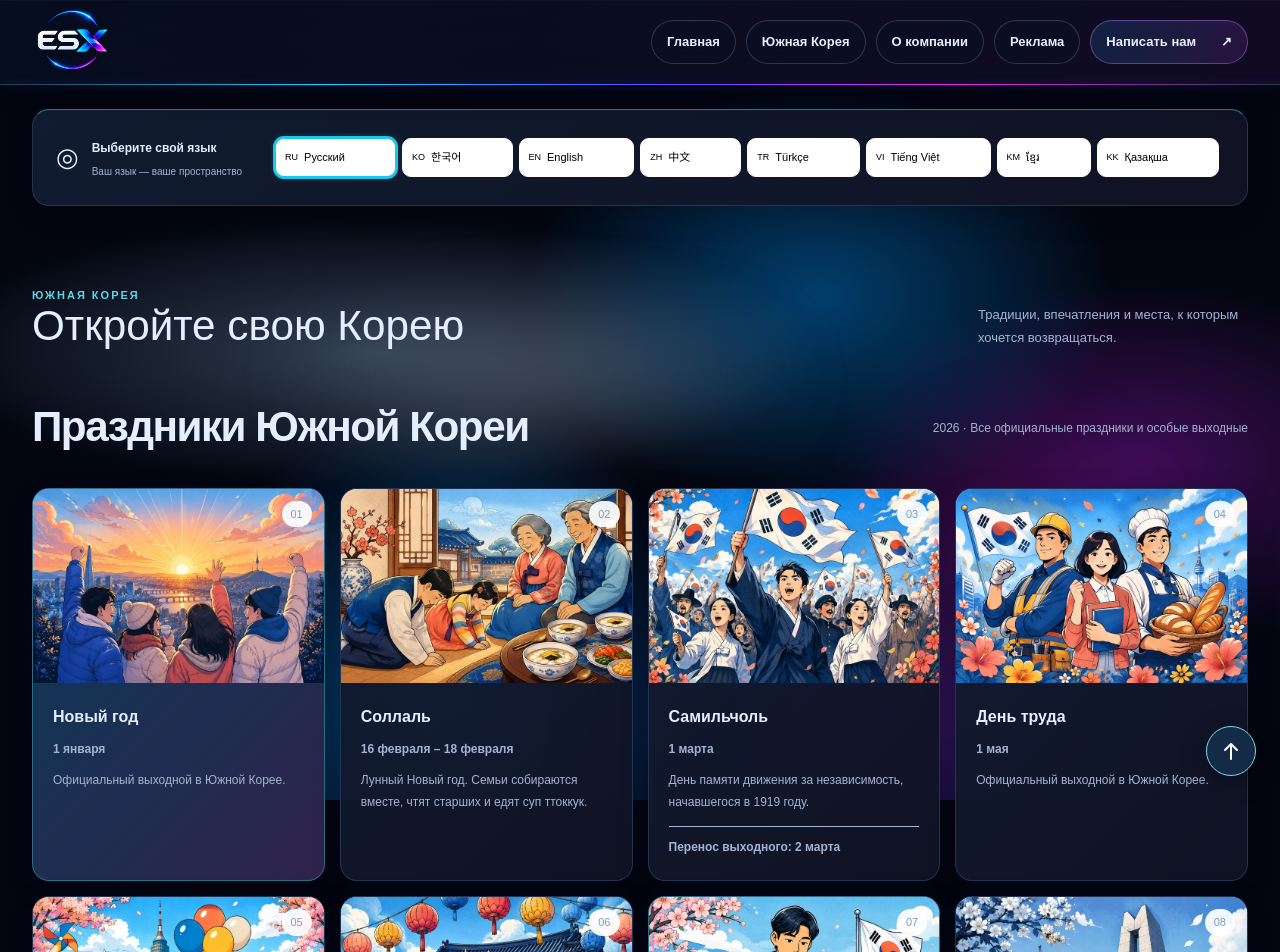
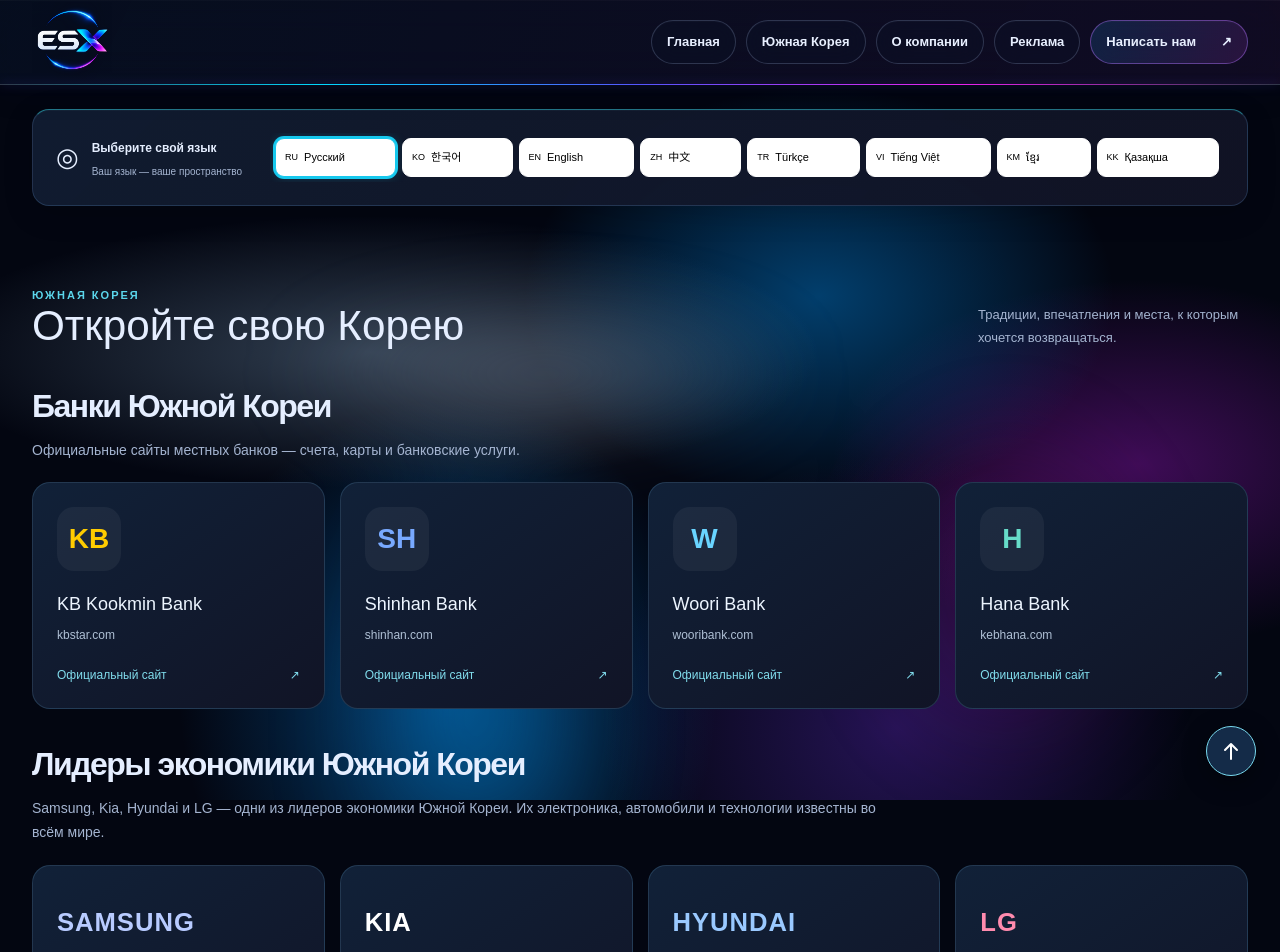
Before and after one commit to evgeniy210688-a11y/esx, a Next.js app: page /korea in a window 1280 px wide. Shown: the top 952 px of the page. Built offline with nearby package versions, Linux system fonts and the light colour scheme.

Commit message:
Add Korean banks and economic leaders section

```diff
--- /dev/null
+++ b/app/design/KoreaEconomy.tsx
@@ -0,0 +1,35 @@
+import type { Language } from './content';
+
+const labels: Record<Language, string[]> = {
+  ru: ['Банки Южной Кореи', 'Официальные сайты местных банков — счета, карты и банковские услуги.', 'Лидеры экономики Южной Кореи', 'Samsung, Kia, Hyundai и LG — одни из лидеров экономики Южной Кореи. Их электроника, автомобили и технологии известны во всём мире.', 'Официальный сайт'],
+  en: ['South Korean banks', 'Official local bank websites for accounts, cards and banking services.', 'Leaders of South Korea’s economy', 'Samsung, Kia, Hyundai and LG are among the leaders of South Korea’s economy. Their electronics, cars and technologies are known worldwide.', 'Official website'],
+  ko: ['대한민국의 은행', '계좌, 카드 및 금융 서비스를 위한 국내 은행 공식 웹사이트입니다.', '대한민국 경제를 이끄는 기업', '삼성, 기아, 현대, LG는 대한민국 경제를 이끄는 대표 기업입니다. 전자제품, 자동차와 기술로 세계에 알려져 있습니다.', '공식 웹사이트'],
+  zh: ['韩国银行', '查询账户、银行卡及银行服务的本地银行官方网站。', '韩国经济的领军企业', '三星、起亚、现代和LG是韩国经济的领军企业之一，其电子产品、汽车和技术享誉全球。', '官方网站'],
+  tr: ['Güney Kore bankaları', 'Hesaplar, kartlar ve bankacılık hizmetleri için yerel bankaların resmî siteleri.', 'Güney Kore ekonomisinin liderleri', 'Samsung, Kia, Hyundai ve LG, Güney Kore ekonomisinin lider şirketleri arasındadır. Elektronik ürünleri, otomobilleri ve teknolojileri dünya çapında tanınır.', 'Resmî web sitesi'],
+  vi: ['Ngân hàng Hàn Quốc', 'Trang chính thức của các ngân hàng địa phương về tài khoản, thẻ và dịch vụ ngân hàng.', 'Doanh nghiệp dẫn đầu kinh tế Hàn Quốc', 'Samsung, Kia, Hyundai và LG là những doanh nghiệp hàng đầu của kinh tế Hàn Quốc, nổi tiếng toàn cầu về điện tử, ô tô và công nghệ.', 'Trang web chính thức'],
+  km: ['ធនាគារកូរ៉េខាងត្បូង', 'គេហទំព័រផ្លូវការរបស់ធនាគារក្នុងស្រុកសម្រាប់គណនី កាត និងសេវាធនាគារ។', 'ក្រុមហ៊ុនឈានមុខក្នុងសេដ្ឋកិច្ចកូរ៉េខាងត្បូង', 'Samsung, Kia, Hyundai និង LG ជាក្រុមហ៊ុនឈានមុខក្នុងសេដ្ឋកិច្ចកូរ៉េខាងត្បូង។ ផលិតផលអេឡិចត្រូនិក រថយន្ត និងបច្ចេកវិទ្យារបស់ពួកគេត្រូវបានស្គាល់ទូទាំងពិភពលោក។', 'គេហទំព័រផ្លូវការ'],
+  kk: ['Оңтүстік Корея банктері', 'Шоттар, карталар және банк қызметтері туралы жергілікті банктердің ресми сайттары.', 'Оңтүстік Корея экономикасының көшбасшылары', 'Samsung, Kia, Hyundai және LG — Оңтүстік Корея экономикасының жетекші компаниялары. Олардың электроникасы, көліктері мен технологиялары бүкіл әлемге танымал.', 'Ресми сайт'],
+};
+const banks = [
+  { name: 'KB Kookmin Bank', mark: 'KB', color: '#ffcc00', url: 'https://www.kbstar.com/' },
+  { name: 'Shinhan Bank', mark: 'SH', color: '#78a9ff', url: 'https://www.shinhan.com/' },
+  { name: 'Woori Bank', mark: 'W', color: '#69d4ff', url: 'https://www.wooribank.com/' },
+  { name: 'Hana Bank', mark: 'H', color: '#67dcc9', url: 'https://www.kebhana.com/' },
+];
+const companies = [
+  { name: 'Samsung', mark: 'SAMSUNG', color: '#b8cbff', url: 'https://www.samsung.com/' },
+  { name: 'Kia', mark: 'KIA', color: '#fff', url: 'https://worldwide.kia.com/' },
+  { name: 'Hyundai', mark: 'HYUNDAI', color: '#9ac9ff', url: 'https://www.hyundai.com/worldwide/en' },
+  { name: 'LG', mark: 'LG', color: '#ff8bae', url: 'https://www.lg.com/global/' },
+];
+
+export default function KoreaEconomy({ language }: { language: Language }) {
+  const t = labels[language];
+  return <div className="korea-economy">{[banks, companies].map((items, index) => <section className="economy-group" key={index} aria-labelledby={`economy-title-${index}`}>
+    <div className="economy-heading"><h2 id={`economy-title-${index}`}>{t[index * 2]}</h2><p>{t[index * 2 + 1]}</p></div>
+    <div className="economy-grid">{items.map(item => <a className="economy-card" key={item.name} href={item.url} target="_blank" rel="noopener noreferrer">
+      <span className={`economy-mark ${index ? 'company-mark' : ''}`} style={{ color: item.color }} aria-hidden="true">{item.mark}</span>
+      <h3>{item.name}</h3><span className="economy-domain">{new URL(item.url).hostname.replace(/^www\./, '')}</span><span className="economy-link">{t[4]} <span aria-hidden="true">↗</span></span>
+    </a>)}</div>
+  </section>)}</div>;
+}
--- a/app/design/KoreaSection.tsx
+++ b/app/design/KoreaSection.tsx
@@ -1,4 +1,5 @@
 import Image from 'next/image';
+import KoreaEconomy from './KoreaEconomy';
 import { copy, placeNames, type Language } from './content';
 import { calendarLabels, getHolidayCalendar } from './holiday-calendar';
 
@@ -8,6 +9,7 @@ export default function KoreaSection({ language }: { language: Language }) {
   const t = copy[language];
   return <section id="korea" className="korea-section">
     <div className="section-heading"><div><div className="eyebrow blue-ink">{t[1]}</div><h1 style={{ fontSize: 'clamp(30px, 3.3vw, 43px)', lineHeight: 1.1 }}>{t[18]}</h1></div><p>{t[19]}</p></div>
+    <KoreaEconomy language={language} />
     <div id="holidays" className="subheading"><h2>{t[20]}</h2><span>{calendarLabels[language].subtitle}</span></div>
     <div className="holiday-grid">{getHolidayCalendar(language).map((holiday, i) => <article key={holiday.id} className={`holiday holiday-${i % 6}`}>
       <div className="holiday-art"><Image src={holiday.image} alt={holiday.name} fill sizes="(max-width: 540px) 100vw, (max-width: 1100px) 50vw, 25vw" className="holiday-image" /></div>
--- a/app/design/design.css
+++ b/app/design/design.css
@@ -434,3 +434,19 @@
 .useful-app-link { display: flex; justify-content: space-between; gap: 8px; margin-top: auto; color: #80dcec; font-size: 12px; }
 @media (max-width: 1100px) { .useful-apps-grid { grid-template-columns: repeat(4, minmax(0, 1fr)); } }
 @media (max-width: 600px) { .useful-apps-grid { grid-template-columns: repeat(2, minmax(0, 1fr)); } .useful-apps { padding: 28px 0 32px; } }
+
+.korea-economy { margin: 0 0 54px; }
+.economy-group + .economy-group { margin-top: 36px; }
+.economy-heading { margin-bottom: 20px; max-width: 850px; }
+.economy-heading h2 { font-size: clamp(23px, 2.5vw, 32px); line-height: 1.2; margin-bottom: 12px; }
+.economy-heading p { color: var(--muted); font-size: 14px; line-height: 1.75; }
+.economy-grid { display: grid; grid-template-columns: repeat(4, minmax(0, 1fr)); gap: 15px; }
+.economy-card { display: flex; flex-direction: column; min-width: 0; padding: 24px; border: 1px solid #5484a947; border-radius: 18px; background: linear-gradient(145deg, #112138, #111426); color: #edf5ff; transition: border-color .2s, transform .2s; }
+.economy-card:hover { border-color: #70d6ed; transform: translateY(-3px); }
+.economy-mark { display: grid; place-items: center; width: 64px; height: 64px; border-radius: 17px; background: #ffffff0d; font-size: 28px; font-weight: 800; }
+.economy-mark.company-mark { width: 100%; justify-content: start; background: none; font-size: clamp(18px, 2vw, 27px); letter-spacing: 1px; }
+.economy-card h3 { margin: 20px 0 8px; font-size: 18px; }
+.economy-domain { color: #afc0d5; font-size: 12px; overflow-wrap: anywhere; }
+.economy-link { display: flex; justify-content: space-between; gap: 10px; margin-top: 22px; color: #80dcec; font-size: 12px; }
+@media (max-width: 760px) { .economy-grid { grid-template-columns: repeat(2, minmax(0, 1fr)); gap: 10px; } .economy-card { padding: 17px; } .economy-card h3 { font-size: 15px; } }
+@media (max-width: 360px) { .economy-grid { grid-template-columns: 1fr; } }
```
